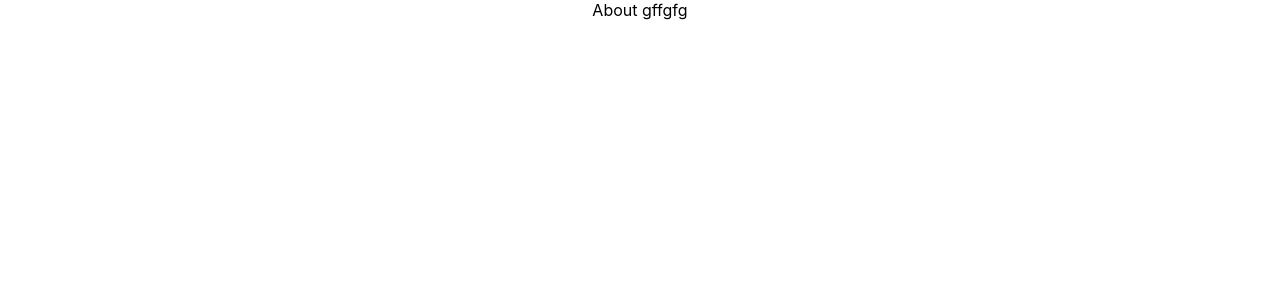
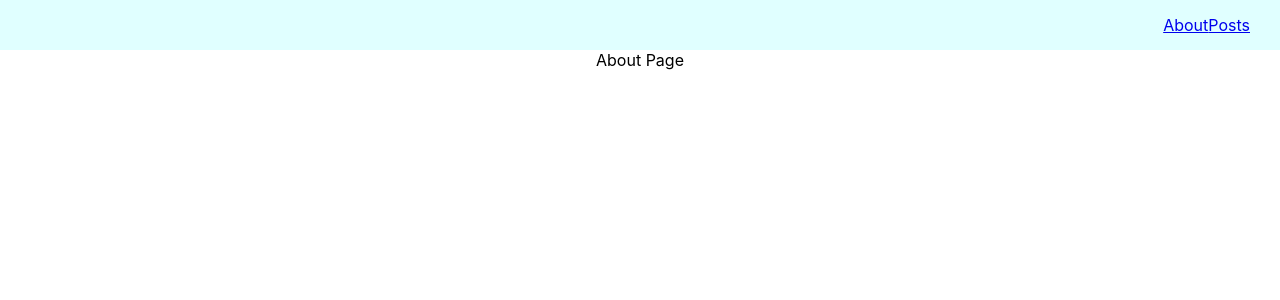
Before and after one commit to vik-tsyplakov/ReactJS_course, a React (Create React App) app in the folder course/: page /about in a window 1280 px wide. Shown: the top 300 px of the page. Built offline with nearby package versions, Linux system fonts and the light colour scheme.

Commit message:
created-Navbar-and-fixed-bug-incorrect-address

```diff
--- a/course/src/App.js
+++ b/course/src/App.js
@@ -1,12 +1,16 @@
-import React, { useEffect, useState } from "react";
+import React from "react";
 import { BrowserRouter, Route, Routes } from "react-router-dom";
+import Navbar from "./components/UI/navbar/Navbar";
 import About from "./pages/About";
 import Posts from "./pages/Posts";
+import "./styles/App.css";
 
 function App() {
   return (
     <BrowserRouter>
+      <Navbar />
       <Routes>
+        <Route path="*" element={<Posts />} />
         <Route path="/about" element={<About />} />
         <Route path="/posts" element={<Posts />} />
       </Routes>
--- /dev/null
+++ b/course/src/components/UI/navbar/Navbar.jsx
@@ -0,0 +1,13 @@
+import React from "react";
+import { NavLink } from "react-router-dom";
+
+export default function Navbar() {
+  return (
+    <div className="navbar">
+      <div className="navbar__links">
+        <NavLink to="/about">About</NavLink>
+        <NavLink to="/posts">Posts</NavLink>
+      </div>
+    </div>
+  );
+}
--- a/course/src/pages/About.jsx
+++ b/course/src/pages/About.jsx
@@ -1,5 +1,5 @@
 import React from "react";
 
 export default function About() {
-  return <div>About gffgfg</div>;
+  return <div>About Page</div>;
 }
--- a/course/src/styles/App.css
+++ b/course/src/styles/App.css
@@ -5,7 +5,8 @@
 }
 #root {
   display: flex;
-  justify-content: center;
+  flex-direction: column;
+  align-items: center;
 }
 .App {
   width: 800px;
@@ -48,3 +49,14 @@
   border: 2px solid rgb(0, 220, 1);
   font-weight: 700;
 }
+.navbar {
+  height: 50px;
+  width: 100vw;
+  display: flex;
+  align-items: center;
+  padding: 0 30px;
+  background-color: lightcyan;
+}
+.navbar__links {
+  margin-left: auto;
+}
```
